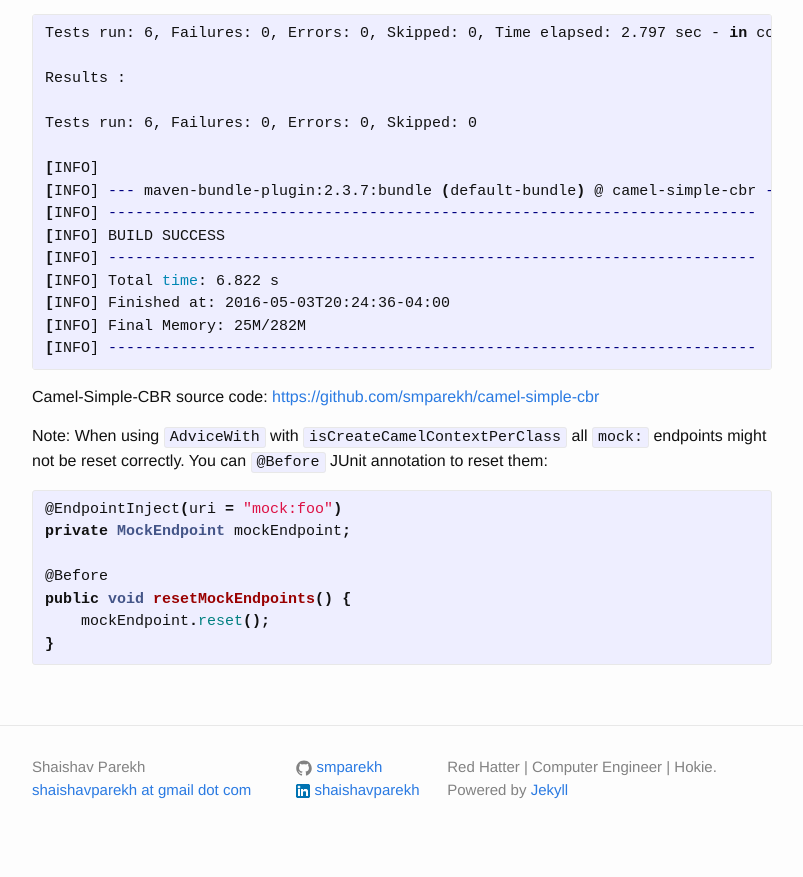
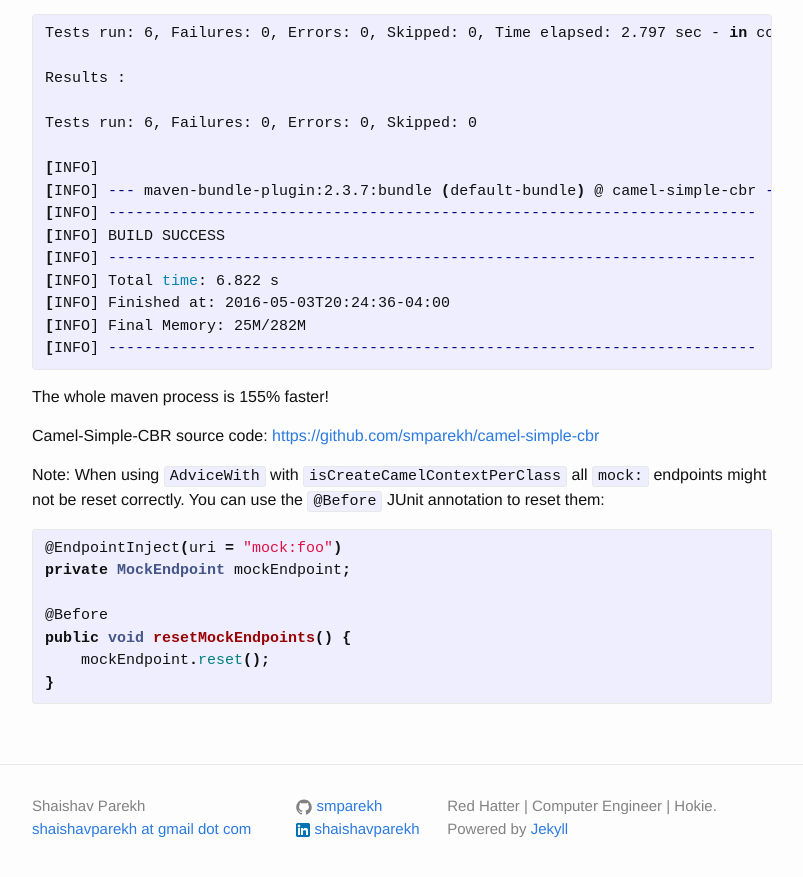
Before and after one commit to smparekh/smparekh.github.io, a Jekyll site: the page built from _posts/2016-04-18-speed-up-tests.markdown, in a window 1280 px wide and 900 px high, scrolled down 1209 px. Shown: the top 877 px of the window, without its empty margins (238-1041 px from the left). Built offline with Jekyll 4.4.1, drawn with Linux system fonts in a browser that asks for light colours.

Commit message:
Updated post

```diff
--- a/_posts/2016-04-18-speed-up-tests.markdown
+++ b/_posts/2016-04-18-speed-up-tests.markdown
@@ -66,9 +66,11 @@ Tests run: 6, Failures: 0, Errors: 0, Skipped: 0
 [INFO] ------------------------------------------------------------------------
 {% endhighlight %}
 
+The whole maven process is 155% faster!
+
 Camel-Simple-CBR source code: [https://github.com/smparekh/camel-simple-cbr](https://github.com/smparekh/camel-simple-cbr)
 
-Note: When using `AdviceWith` with `isCreateCamelContextPerClass` all `mock:` endpoints might not be reset correctly. You can `@Before` JUnit annotation to reset them:
+Note: When using `AdviceWith` with `isCreateCamelContextPerClass` all `mock:` endpoints might not be reset correctly. You can use the `@Before` JUnit annotation to reset them:
 
 {% highlight java %}
 @EndpointInject(uri = "mock:foo")
```
